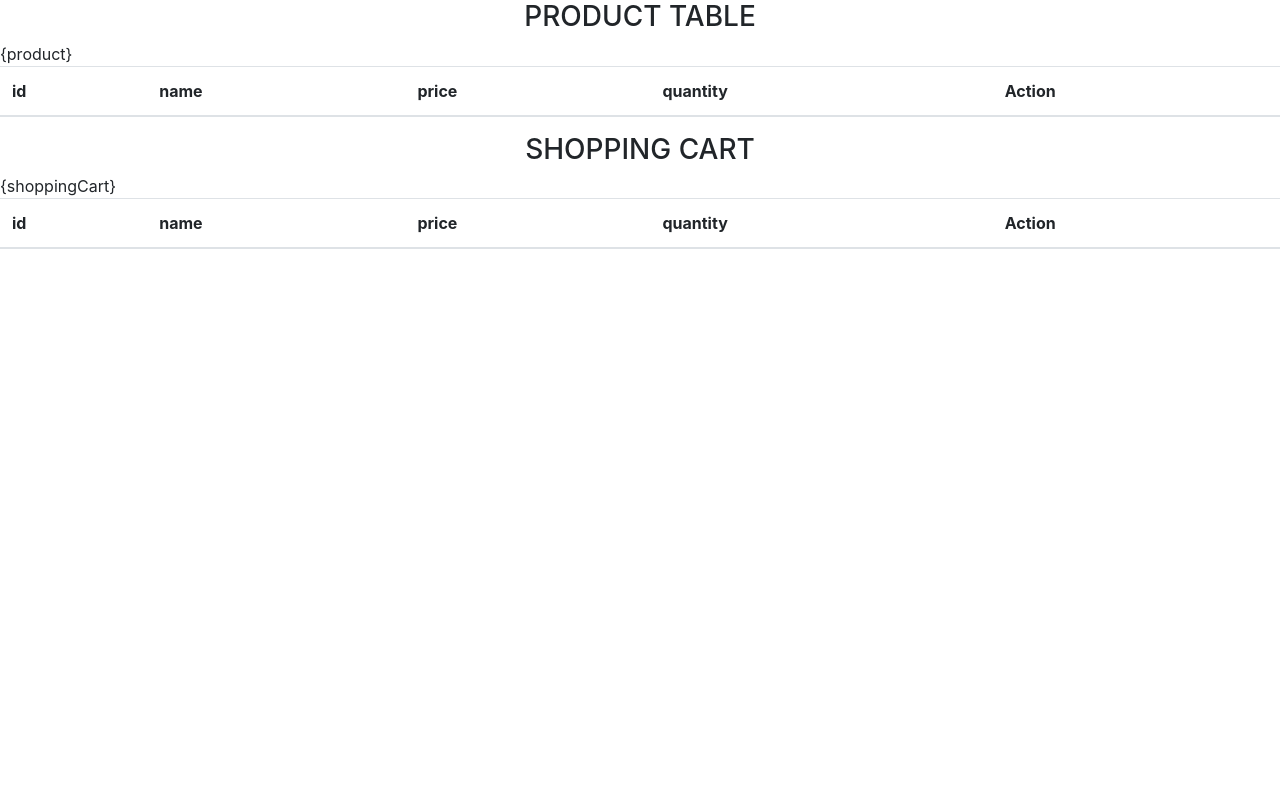
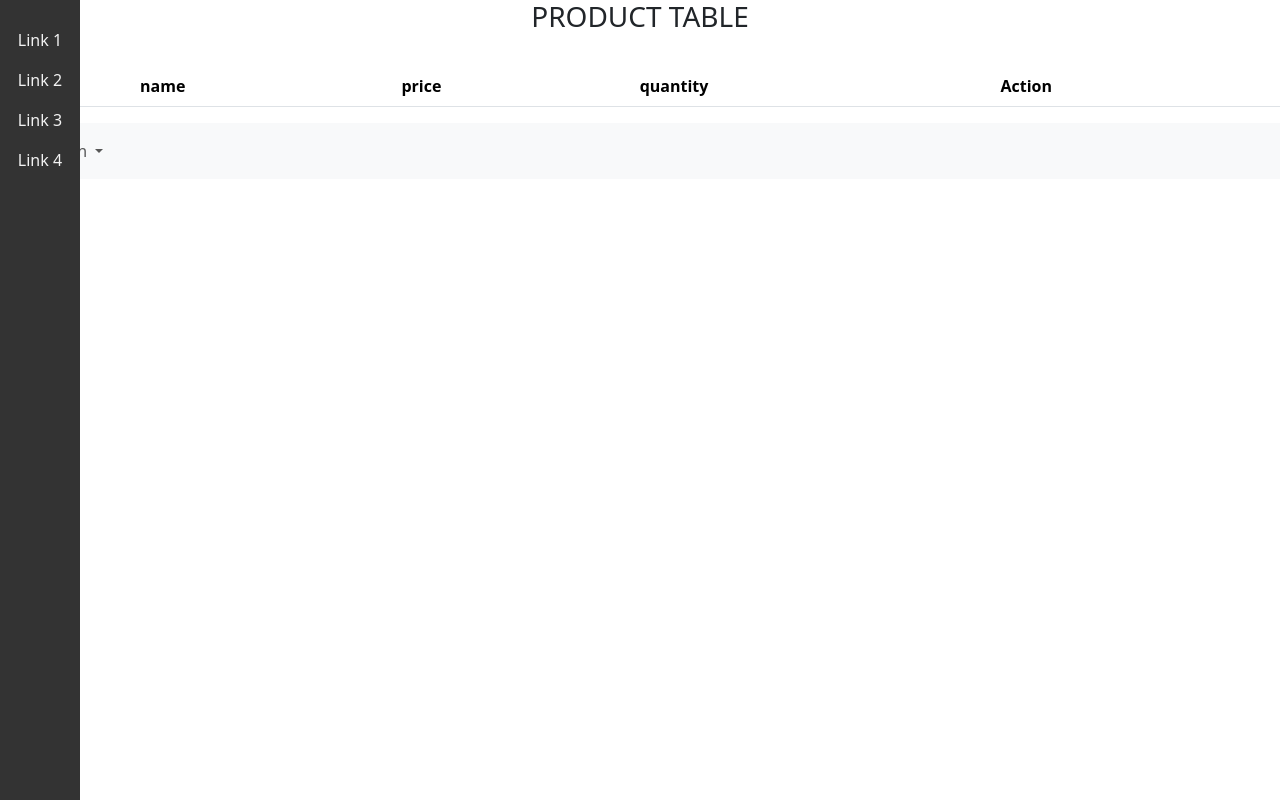
Before and after one commit to ng-hieu/CaseStudy-MD3, a plain HTML site: page view/index.html in a window 1280 px wide. Drawn offline with nearby package versions, Linux system fonts and the light colour scheme.

Commit message:
trươc khi pull Minh

```diff
--- a/view/index.html
+++ b/view/index.html
@@ -3,14 +3,34 @@
 <head>
     <meta charset="UTF-8">
     <title>Title</title>
-    <link rel="stylesheet" href="https://cdn.jsdelivr.net/npm/bootstrap@4.6.2/dist/css/bootstrap.min.css"
-          integrity="sha384-xOolHFLEh07PJGoPkLv1IbcEPTNtaed2xpHsD9ESMhqIYd0nLMwNLD69Npy4HI+N" crossorigin="anonymous">
-    <script src="https://cdn.jsdelivr.net/npm/jquery@3.5.1/dist/jquery.slim.min.js"
-            integrity="sha384-DfXdz2htPH0lsSSs5nCTpuj/zy4C+OGpamoFVy38MVBnE+IbbVYUew+OrCXaRkfj"
-            crossorigin="anonymous"></script>
-    <script src="https://cdn.jsdelivr.net/npm/bootstrap@4.6.2/dist/js/bootstrap.bundle.min.js"
-            integrity="sha384-Fy6S3B9q64WdZWQUiU+q4/2Lc9npb8tCaSX9FK7E8HnRr0Jz8D6OP9dO5Vg3Q9ct"
-            crossorigin="anonymous"></script>
+    <link href="https://cdn.jsdelivr.net/npm/bootstrap@5.3.0-alpha3/dist/css/bootstrap.min.css" rel="stylesheet" integrity="sha384-KK94CHFLLe+nY2dmCWGMq91rCGa5gtU4mk92HdvYe+M/SXH301p5ILy+dN9+nJOZ" crossorigin="anonymous">
+    <script src="https://cdn.jsdelivr.net/npm/@popperjs/core@2.11.7/dist/umd/popper.min.js" integrity="sha384-zYPOMqeu1DAVkHiLqWBUTcbYfZ8osu1Nd6Z89ify25QV9guujx43ITvfi12/QExE" crossorigin="anonymous"></script>
+    <script src="https://cdn.jsdelivr.net/npm/bootstrap@5.3.0-alpha3/dist/js/bootstrap.min.js" integrity="sha384-Y4oOpwW3duJdCWv5ly8SCFYWqFDsfob/3GkgExXKV4idmbt98QcxXYs9UoXAB7BZ" crossorigin="anonymous"></script>
+    <style>
+        .navbar2 {
+            height: 100%;
+            width: 80px;
+            position: fixed;
+            z-index: 1;
+            top: 0;
+            left: 0;
+            background-color: #333;
+            overflow-x: hidden;
+            padding-top: 20px;
+        }
+        .navbar2 a {
+            display: block;
+            color: #f2f2f2;
+            text-align: center;
+            padding: 8px;
+            text-decoration: none;
+        }
+        .navbar2 a:hover {
+            background-color: #ddd;
+            color: black;
+        }
+
+    </style>
 </head>
 <body>
 <div class="">
@@ -34,28 +54,29 @@
 
     </form>
 </div>
+<div class="navbar2">
+    <a href="#">Link 1</a>
+    <a href="#">Link 2</a>
+    <a href="#">Link 3</a>
+    <a href="#">Link 4</a>
+</div>
+<nav class="navbar navbar-expand-lg bg-body-tertiary">
+    <ul class="navbar-nav me-auto mb-2 mb-lg-0">
+        <li class="nav-item dropdown">
+            <a class="nav-link dropdown-toggle" href="#" role="button" data-bs-toggle="dropdown" aria-expanded="false">
+                Dropdown
+            </a>
+            <ul class="dropdown-menu">
+                <li><a class="dropdown-item" href="#">Action</a></li>
+                <li><a class="dropdown-item" href="#">Another action</a></li>
+                <li>
+                    <hr class="dropdown-divider">
+                </li>
+                <li><a class="dropdown-item" href="#">Something else here</a></li>
+            </ul>
+        </li>
+    </ul>
+</nav>
 
-
-<div class="">
-    <center><h3>SHOPPING CART</h3></center>
-    <form method="post">
-        <table class="table table-striped">
-            <thead>
-            <tr>
-                <th scope="col">id</th>
-                <th scope="col">name</th>
-                <th scope="col">price</th>
-                <th scope="col">quantity</th>
-                <th scope="col">Action</th>
-            </tr>
-            </thead>
-            <tbody>
-            {shoppingCart}
-            </tbody>
-
-        </table>
-
-    </form>
-</div>
 </body>
 </html>
```
